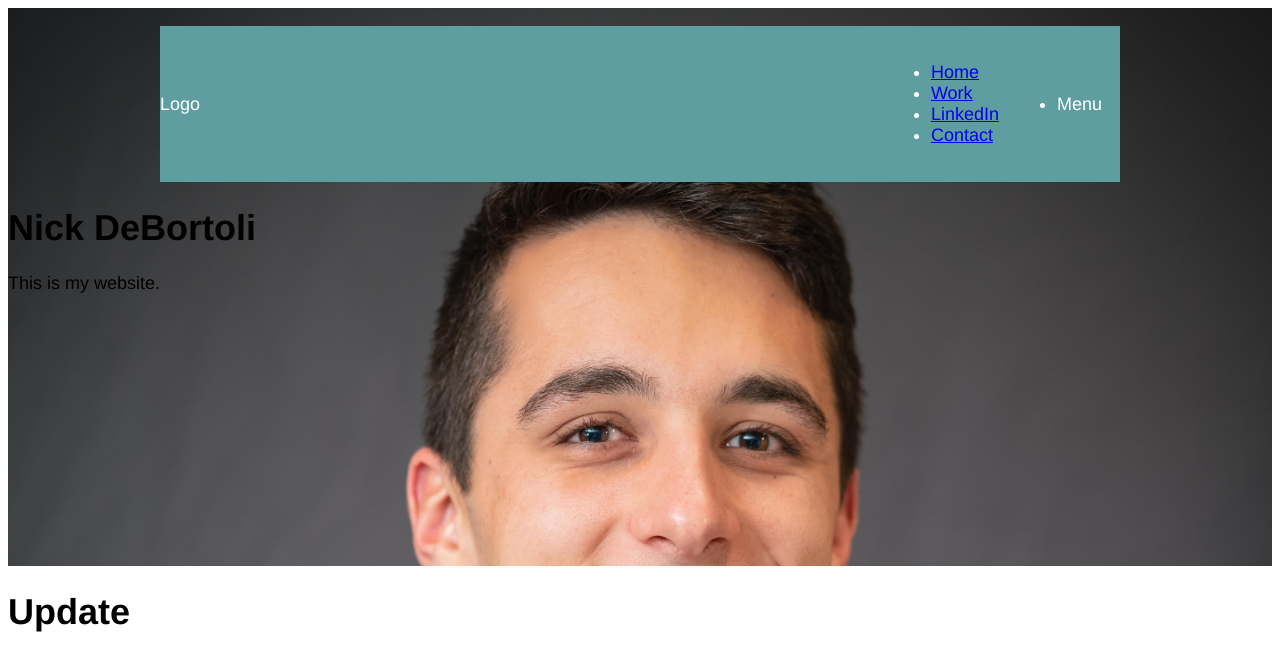
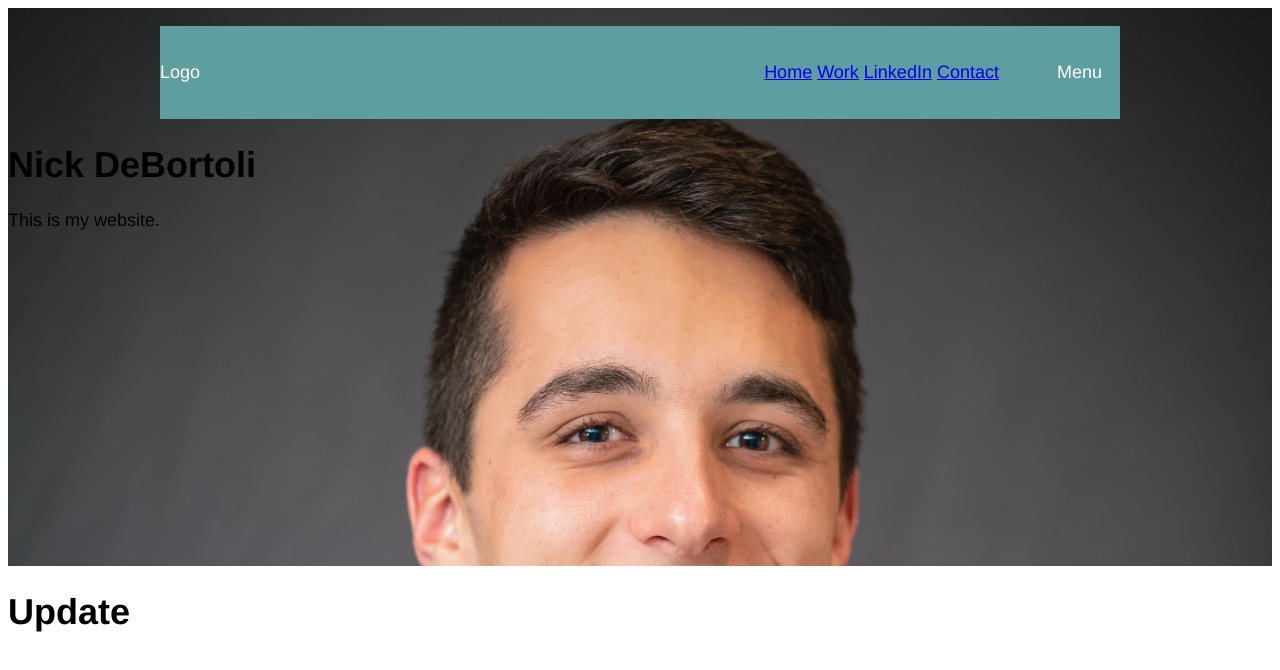
Before and after one commit to nick-debortoli/nick-debortoli.github.io, a plain HTML site: page index.html in a window 1280 px wide. Drawn offline with Linux system fonts and the light colour scheme.

Commit message:
Change menu to be inline

```diff
--- a/styles.css
+++ b/styles.css
@@ -42,4 +42,8 @@ nav div{
 ul{
     margin-right: 1rem;
 }
+
+ul li{
+    display: inline;
+}
 /* -- Footer -- */
```
